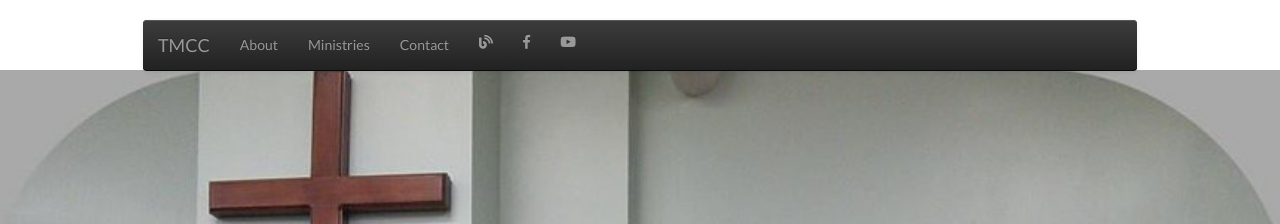
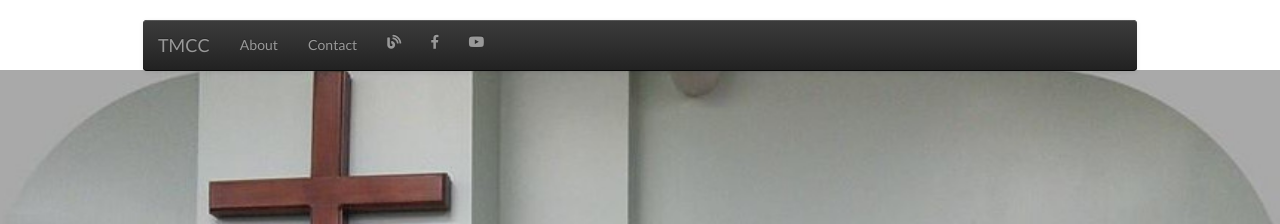
Before and after one commit to torontomyanmarchristian/torontomyanmarchristian.github.io, a Jekyll site: the page built from index.html, in a window 1280 px wide. Shown: the top 224 px of the page. Built offline with Jekyll 4.4.1, drawn with Linux system fonts in a browser that asks for light colours.

Commit message:
ministries link removed.

```diff
--- a/_includes/_menu.html
+++ b/_includes/_menu.html
@@ -14,9 +14,6 @@
                     <ul class="nav navbar-nav">
                         <li {% if page.link == 'about' %}class="active"{% endif %}>
                             <a href="/about">About</a>
-                        </li>
-                        <li {% if page.link == 'ministries' %}class="active"{% endif %}>
-                            <a href="/ministries">Ministries</a>
                         </li>
                         <li {% if page.link == 'contact' %}class="active"{% endif %}>
                             <a href="/contact">Contact</a>
```
